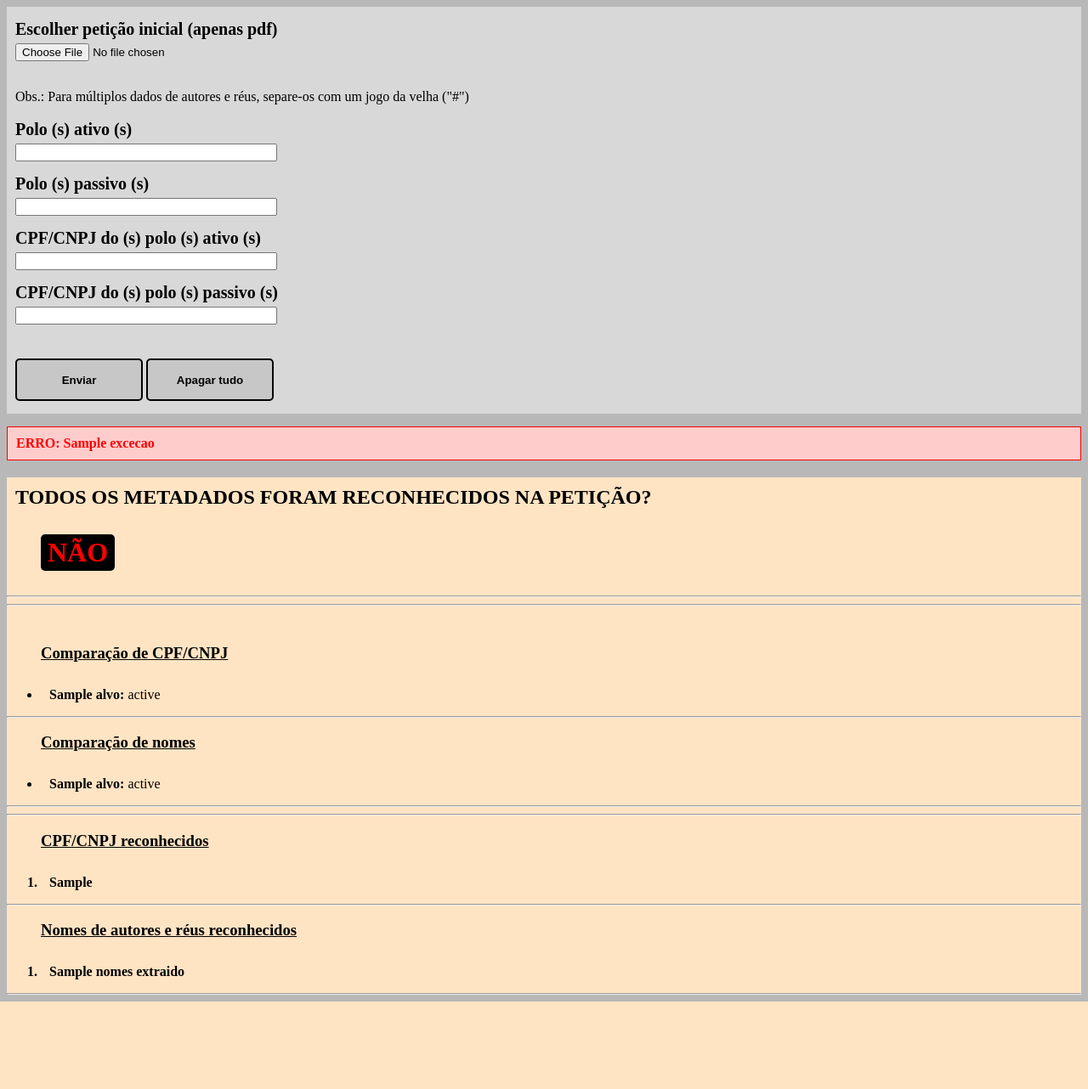
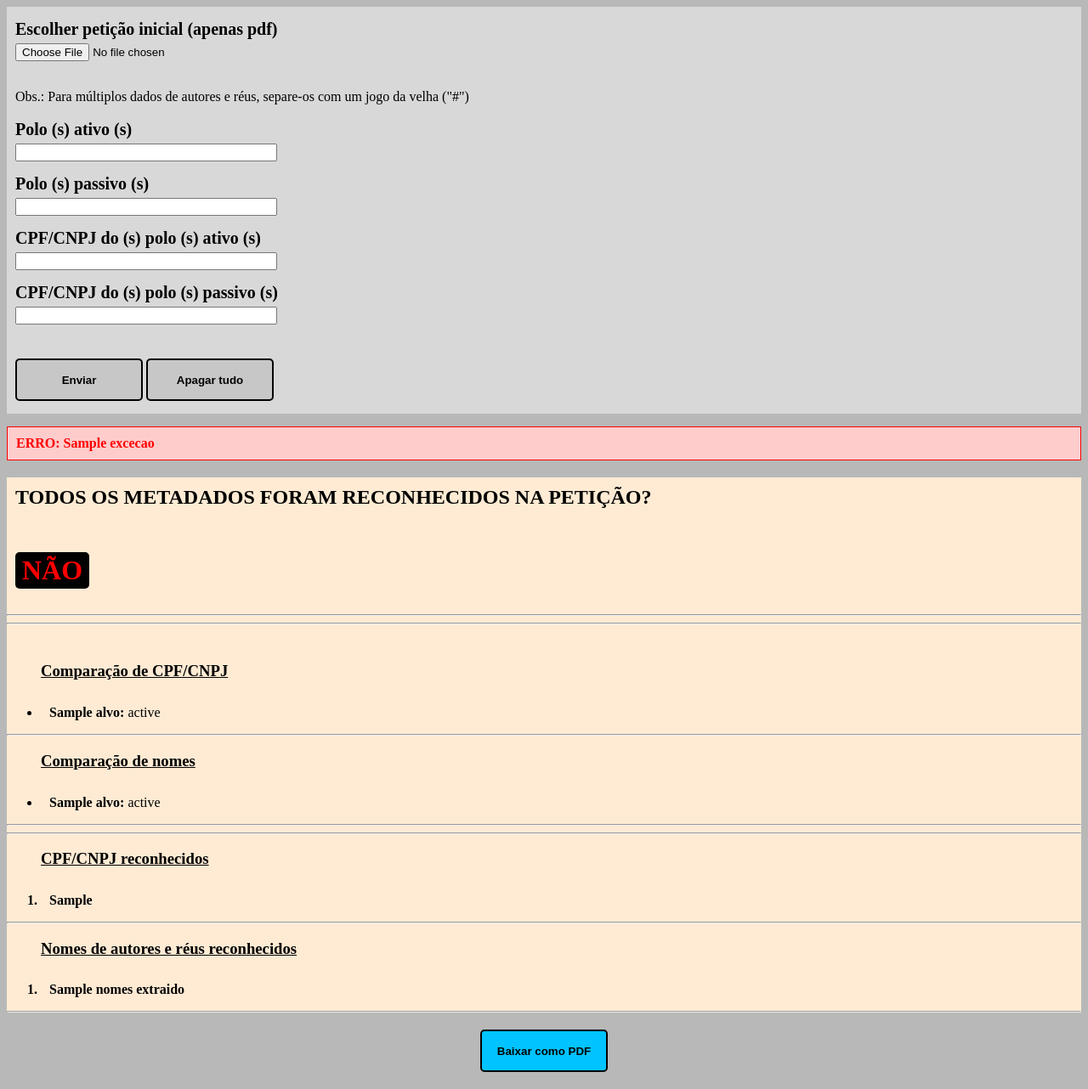
Before and after one commit to jonatasvdss/projeto-ner, a Flask app: template templates/index.html in a window 1280 px wide. Shown: the whole page at 85% size. Before the commit the page ends 1179 px from the top, so only its background shows below. Run offline with Flask 3, Linux system fonts and the light colour scheme; the template is opened without the code that fills it: most values are stand-ins (such as "Sample title", 1, 10 or a date in 2020).

Commit message:
Implementa botão baixar como PDF

```diff
--- /dev/null
+++ b/static/main.js
@@ -0,0 +1,5 @@
+const botaoBaixar = document.querySelector("#botao_baixar");
+
+botaoBaixar.addEventListener("click", () => {
+    window.print();
+});
--- a/static/style.css
+++ b/static/style.css
@@ -28,7 +28,7 @@ ol li {
 }
 
 .resultado {
-    background-color: bisque;
+    background-color: rgb(255, 235, 212);
 }
 
 .resultado h2 {
@@ -64,7 +64,7 @@ ol li {
     padding-left: 10px;
 }
 
-.reconhecidos {
+.items_reconhecidos {
     font-weight: bold;
     padding-left: 10px;
 }
@@ -93,7 +93,37 @@ ol li {
     background-color: rgb(241, 255, 231);
 }
 
+#botao_baixar {
+    font-weight: bold;
+    background-color: rgb(0, 195, 255);
+    margin-top: 25px;
+    height: 50px;
+    width: 150px;
+    border-style: double;
+    border-radius: 5px;
+    cursor: pointer;
+    display: block;
+    margin: 20px auto;
+}
+
+#botao_baixar:hover {
+    background-color: red;
+}
+
 #sucesso_geral {
-    margin-top: 0px;
-    margin-left: 40px;
+    margin-left: 10px;
 }
+
+@media print {
+    .formulario {
+        display: none;
+    }
+
+    #botao_baixar {
+        display: none
+    }
+
+    .reconhecidos {
+        break-before: page;
+    }
+}
--- a/templates/index.html
+++ b/templates/index.html
@@ -47,7 +47,7 @@
 
             <hr><hr>
             <br>
-
+            <div class="comparacao">
                 <ul>
                     <h3>Comparação de CPF/CNPJ</h3>
                     {% for id_meta in resultado.comparacao_ids %}
@@ -67,14 +67,16 @@
                         </li>
                     {% endfor %}
                 </ul>
+            </div>
 
             <hr>
             <hr>
 
+            <div class="reconhecidos">
                 <ol>
                     <h3>CPF/CNPJ reconhecidos</h3>
                     {% for id_extraido in resultado.ids_extraidos %}
-                    <li class="reconhecidos">{{ id_extraido }}</li>
+                        <li class="items_reconhecidos">{{ id_extraido }}</li>
                     {% endfor %}
                 </ol>
 
@@ -83,12 +85,18 @@
                 <ol>
                     <h3>Nomes de autores e réus reconhecidos</h3>
                     {% for nome_extraido in resultado.nomes_extraidos %}
-                    <li class="reconhecidos">{{ nome_extraido }}</li>
+                        <li class="items_reconhecidos">{{ nome_extraido }}</li>
                     {% endfor %}
                 </ol>
+            </div>
 
             <hr>
         </div>
+        <div>
+            <button id="botao_baixar">Baixar como PDF</button>
+        </div>
     {% endif %}
+
+    <script src="{{ url_for('static', filename='main.js') }}"></script>
 </body>
 </html>
```
Lines whose indentation alone changed are shown as unchanged.
